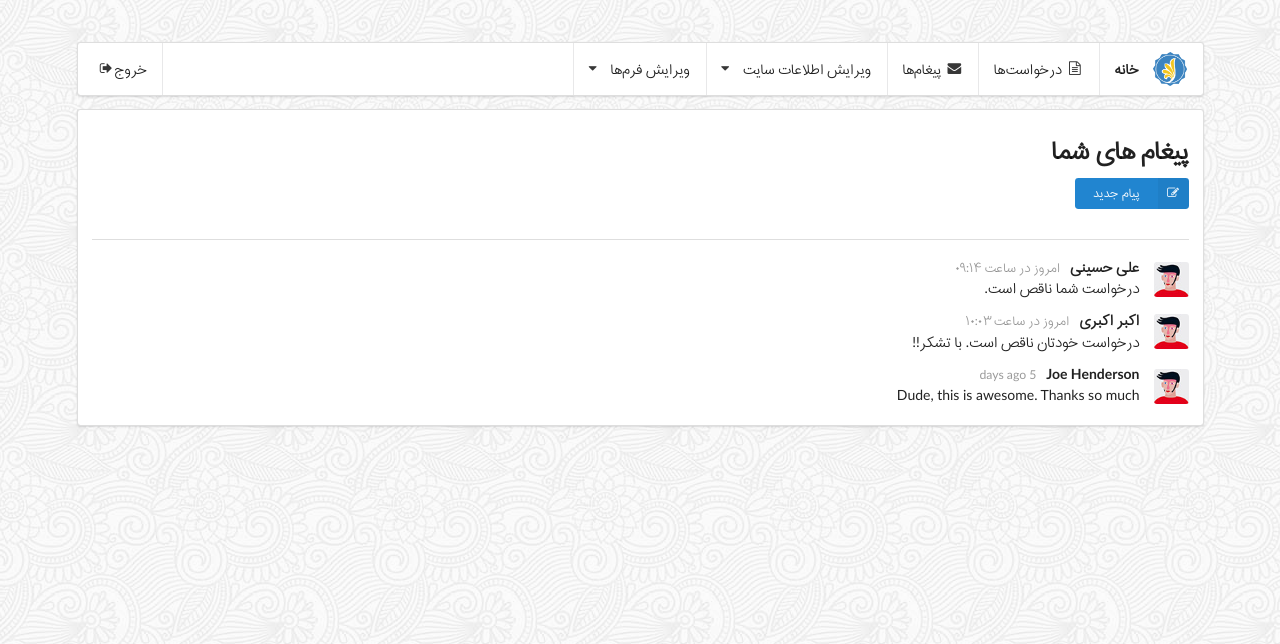
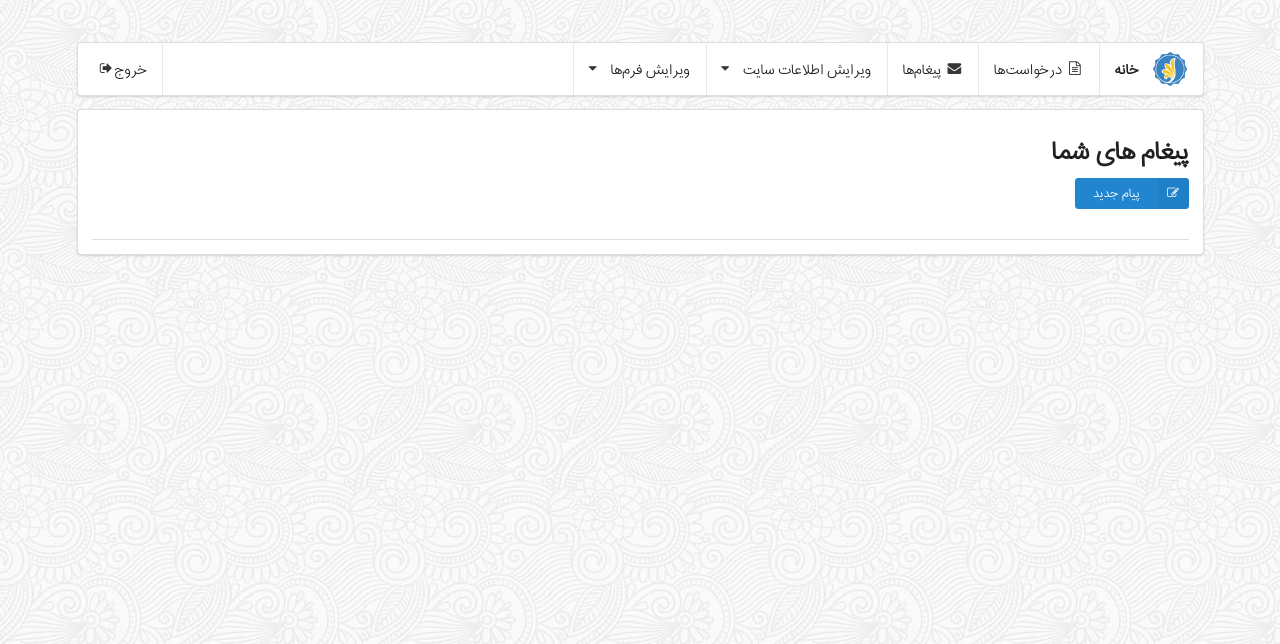
Before and after one commit to anaeimian/bmn, a Django app: page /manager/messages/ in a window 1280 px wide. Shown: the top 644 px of the page. Run offline with Django 3.2, Linux system fonts and the light colour scheme; a user stored in the database is signed in; data comes from the database, SQL or seed files in the repository; some libraries are stand-ins or nearby versions.

Commit message:
messages list

```diff
--- a/manager/views.py
+++ b/manager/views.py
@@ -74,8 +74,10 @@ def logout_user(request):
 @user_passes_test(is_manager, login_url='/manager/login/', redirect_field_name=None)
 @login_required(login_url='/manager/')
 def messages(request):
+    conversations = Conversation.objects.all().filter(receiver = request.user)
     return render(request, 'manager/manager-dashboard-messages-lists.html', {
-        'new_messages': 0
+        'new_messages': 0,
+        'conversations': conversations
     })
 
 
--- a/templates/manager/manager-dashboard-messages-lists.html
+++ b/templates/manager/manager-dashboard-messages-lists.html
@@ -10,55 +10,25 @@
             </form>
         <div class="ui comments">
             <h3 class="ui dividing header"></h3>
-
+            {% for conversation in conversations %}
             <div class="comment">
                 <a class="avatar">
                     <img src="{% static 'images/avatar/small/matt.jpg' %}">
                 </a>
 
                 <div class="content">
-                    <a class="author">علی حسینی</a>
+                    <a class="author">{{ conversation.title }}</a>
 
                     <div class="metadata">
                         <span class="date">امروز در ساعت ۰۹:۱۴</span>
                     </div>
                     <div class="text">
-                        درخواست شما ناقص است.
+                 {{ conversation.sender.first_name }} {{ conversation.sender.last_name }}
                     </div>
                 </div>
             </div>
-            <div class="comment">
-                <a class="avatar">
-                    <img src="{% static 'images/avatar/small/matt.jpg' %}">
-                </a>
+            {% endfor %}
 
-                <div class="content">
-                    <a class="author">اکبر اکبری</a>
-
-                    <div class="metadata">
-                        <span class="date">امروز در ساعت ۱۰:۰۳</span>
-                    </div>
-                    <div class="text">
-                        <p>درخواست خودتان ناقص است. با تشکر!!</p>
-                    </div>
-                </div>
-            </div>
-            <div class="comment">
-                <a class="avatar">
-                    <img src="{% static 'images/avatar/small/matt.jpg' %}">
-                </a>
-
-                <div class="content">
-                    <a class="author">Joe Henderson</a>
-
-                    <div class="metadata">
-                        <span class="date">5 days ago</span>
-                    </div>
-                    <div class="text">
-                        Dude, this is awesome. Thanks so much
-                    </div>
-                </div>
-            </div>
 
         </div>
 
```
